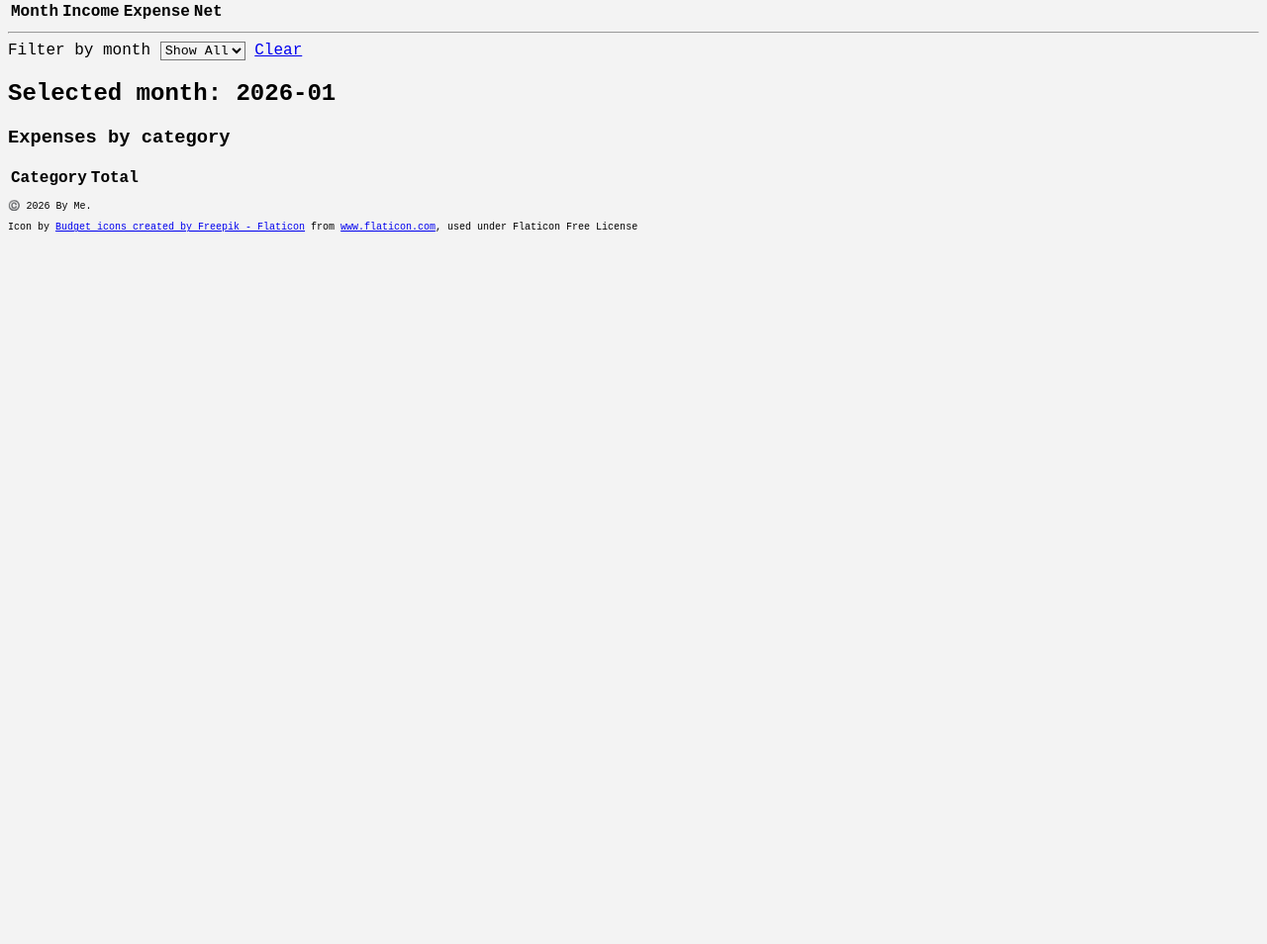
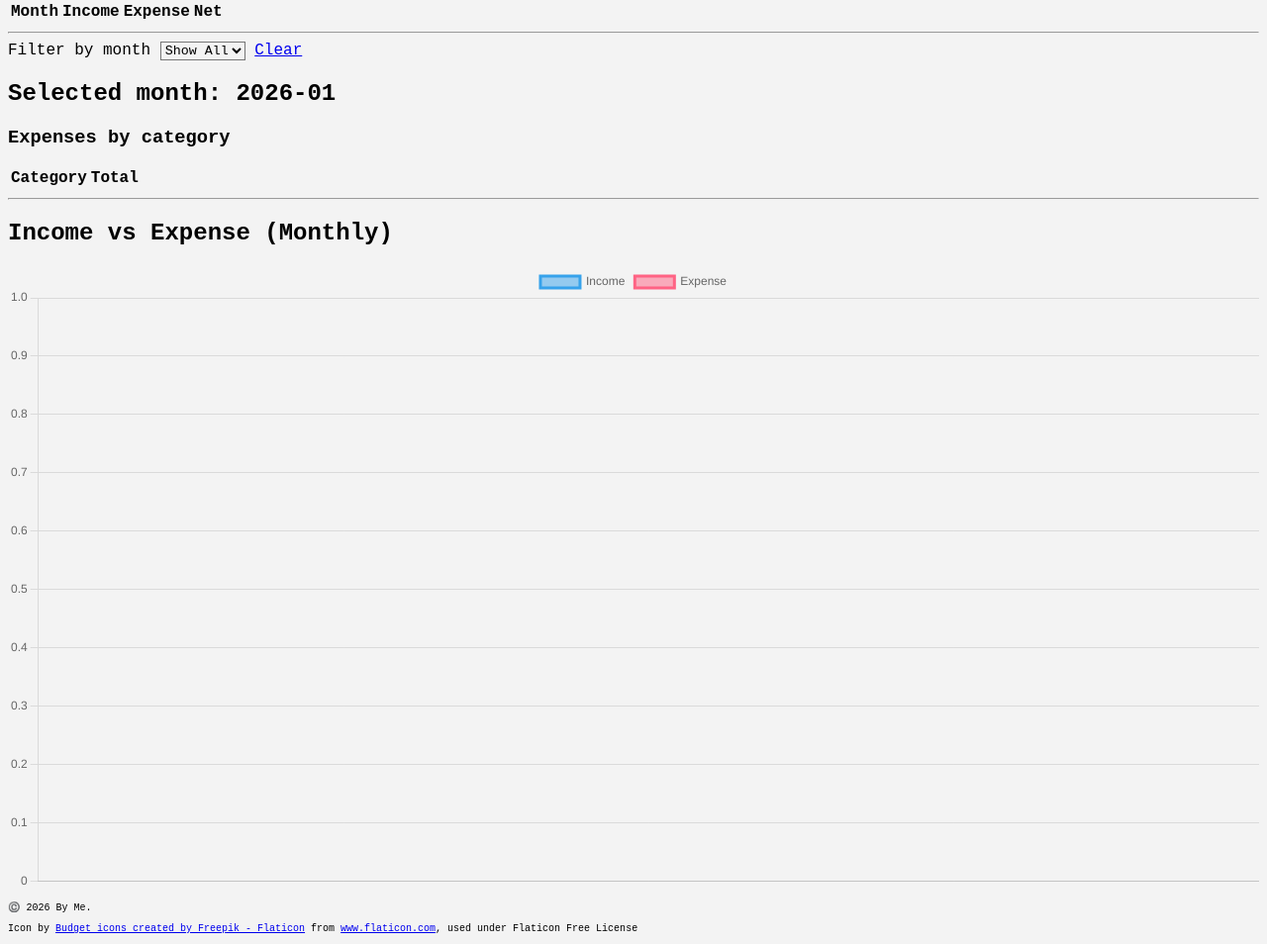
Before and after one commit to Daniel-7733/MyFinanceMap, a Flask app: page /dashboard in a window 1280 px wide. Shown: the part 378-1332 px from the top of the page at 99% size. Before the commit the page ends 612 px from the top, so only its background shows below. Run offline with Flask 3, Linux system fonts and the light colour scheme; data that the repository does not hold is empty.

Commit message:
Add chart to dashboard.html

```diff
--- a/app/routes.py
+++ b/app/routes.py
@@ -15,7 +15,7 @@ from flask import Blueprint, render_template, request, redirect, url_for, Respon
 from sqlalchemy.orm import Query
 
 from .models import Transaction, db
-from .services.analytics import monthly_totals, category_totals
+from .services.analytics import monthly_totals, category_totals, monthly_income_expense_series
 from .services.budgeting import available_balance, deficit_amount, total_income, total_expense
 from .services.summary import get_finance_overview, get_balance
 from .utils import get_available_months, get_current_month, split_income_expense
@@ -158,6 +158,8 @@ def dashboard() -> str:
 
     transactions: list[Transaction] = query.all()
 
+    series: dict[str, list] = monthly_income_expense_series(transactions)
+
     # totals
     balance: Decimal = get_balance(transactions)
     available: Decimal = available_balance(balance)
@@ -192,4 +194,5 @@ def dashboard() -> str:
         today_label=today_label,
         selected_month=selection.month_key,
         selected_label=selection.label,
+        chart_data=series,
     )
--- a/app/services/analytics.py
+++ b/app/services/analytics.py
@@ -14,6 +14,9 @@ from typing import Any, Iterable
 from sqlalchemy import func, case
 from ..models import Transaction, db
 from collections import defaultdict
+
+
+MONEY_2DP: Decimal = Decimal("0.01")
 
 
 def monthly_totals(last_n: int = 6) -> list[dict[str, Any]]:
@@ -96,3 +99,36 @@ def category_totals(transactions: Iterable["Transaction"], period_month: date) -
     data: list[dict[str, str | Decimal]] = [{"category": cat, "total": total} for cat, total in totals.items()]
     data.sort(key=lambda x: x["total"], reverse=True)
     return data
+
+
+def monthly_income_expense_series(transactions: Iterable[Transaction]) -> dict[str, list]:
+    """
+    Returns chart-ready data aligned by month:
+    {
+      "labels": ["2026-01", "2026-02"],
+      "income": [3000.00, 2500.00],
+      "expense": [1200.00, 1800.00]
+    }
+    """
+    income_by_month: dict[str, Decimal] = defaultdict(Decimal)
+    expense_by_month: dict[str, Decimal] = defaultdict(Decimal)
+
+    for t in transactions:
+        month_key = t.period_month.strftime("%Y-%m")  # consistent month axis
+        if t.txn_type == "income":
+            income_by_month[month_key] += (t.amount_home or Decimal("0"))
+        elif t.txn_type == "expense":
+            expense_by_month[month_key] += (t.amount_home or Decimal("0"))
+
+    # union of months from both
+    months = sorted(set(income_by_month.keys()) | set(expense_by_month.keys()))
+
+    labels: list[str] = months
+    income_series: list[float] = [
+        float(income_by_month[m].quantize(MONEY_2DP)) for m in months
+    ]
+    expense_series: list[float] = [
+        float(expense_by_month[m].quantize(MONEY_2DP)) for m in months
+    ]
+
+    return {"labels": labels, "income": income_series, "expense": expense_series}
--- /dev/null
+++ b/app/static/js/dashboard_charts.js
@@ -0,0 +1,37 @@
+(() => {
+  "use strict";
+
+  document.addEventListener("DOMContentLoaded", () => {
+    if (typeof chartData === "undefined") return;
+
+    const canvas = document.getElementById("incomeExpenseChart");
+    if (!canvas) return;
+
+    const ctx = canvas.getContext("2d");
+
+    new Chart(ctx, {
+      type: "line", // try "line" too 1) "bar" 2) "line"
+      data: {
+        labels: chartData.labels,
+        datasets: [
+          {
+            label: "Income",
+            data: chartData.income,
+          },
+          {
+            label: "Expense",
+            data: chartData.expense,
+          },
+        ],
+      },
+      options: {
+        responsive: true,
+        scales: {
+          y: {
+            beginAtZero: true,
+          },
+        },
+      },
+    });
+  });
+})();
--- a/app/templates/base.html
+++ b/app/templates/base.html
@@ -64,5 +64,9 @@
         Flaticon Free License
       </p>
     </footer>
+
+  <script src="https://cdn.jsdelivr.net/npm/chart.js"></script>
+  <script src="{{ url_for('static', filename='js/dashboard_charts.js') }}"></script>
+
   </body>
 </html>
--- a/app/templates/dashboard.html
+++ b/app/templates/dashboard.html
@@ -79,4 +79,15 @@
   {% endfor %}
 </table>
 
+
+<hr />
+<!--This is chart part -->
+<h2>Income vs Expense (Monthly)</h2>
+<canvas id="incomeExpenseChart"></canvas>
+
+<script>
+  const chartData = {{ chart_data | tojson }};
+</script>
+
+
 {% endblock %}
```
